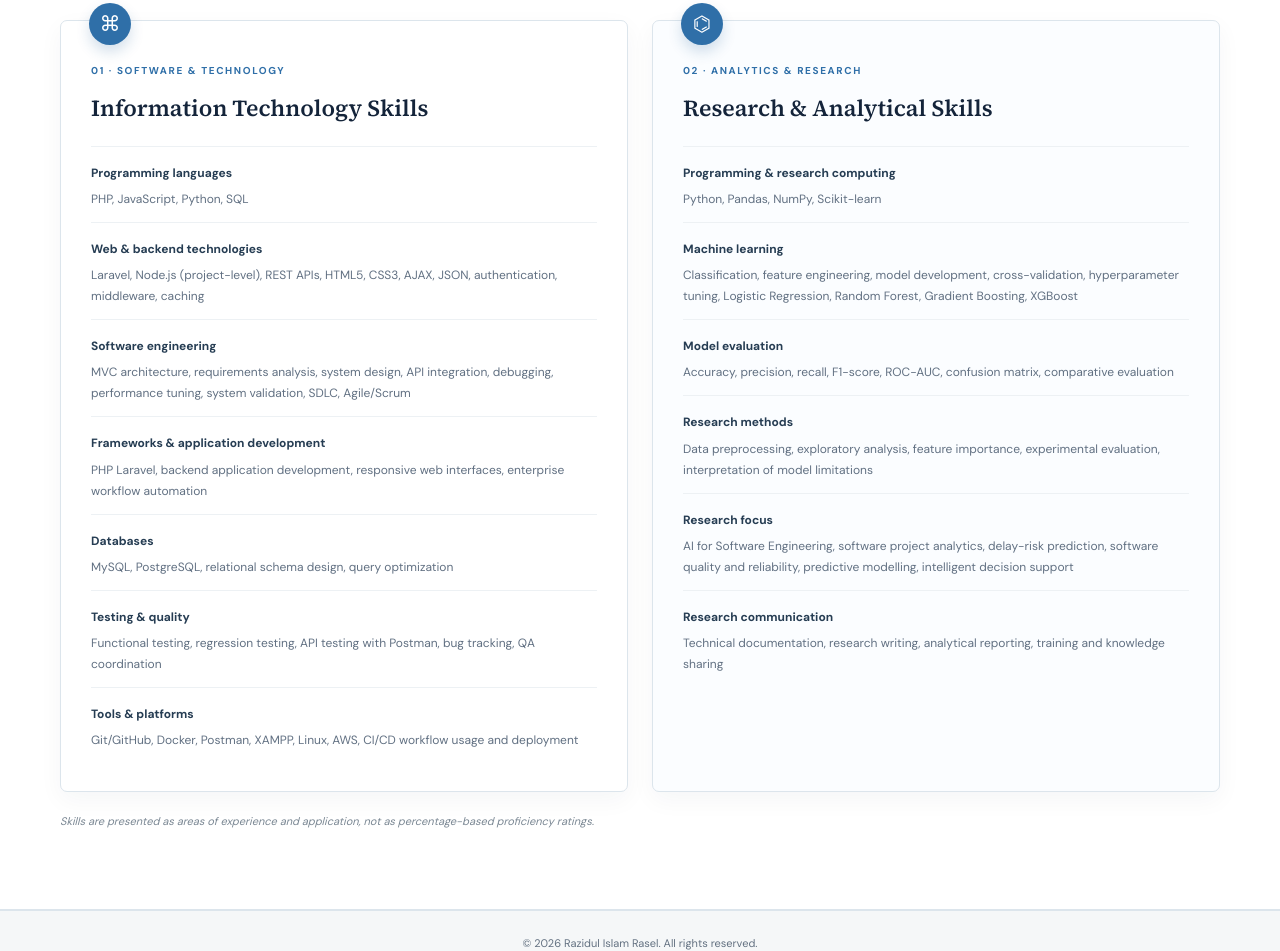
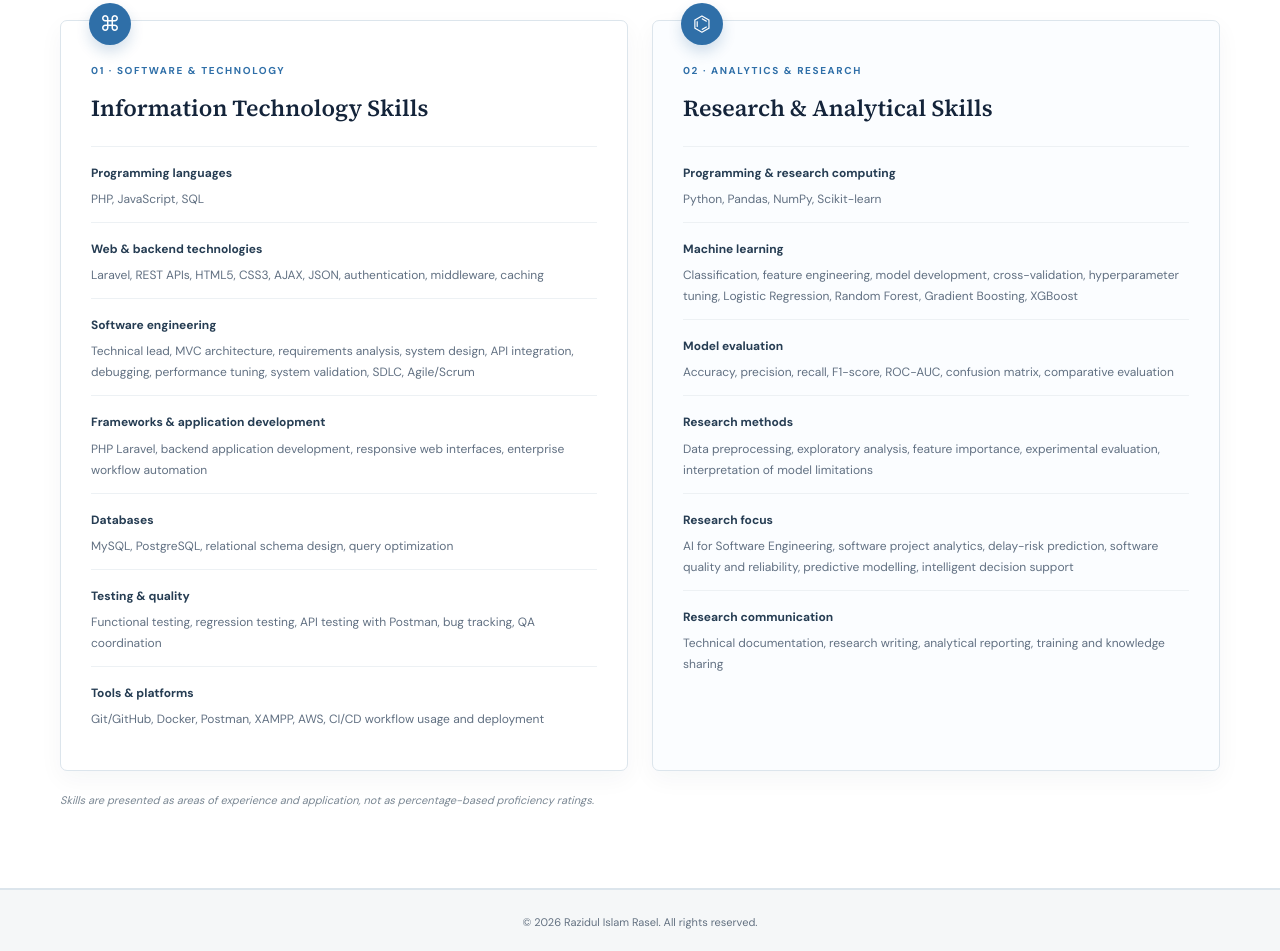
Before and after one commit to razidul-rasel/razidul-rasel.github.io, a plain HTML site: page skills.html in a window 1280 px wide. Shown: the part 408-1359 px from the top of the page. Drawn offline with Linux system fonts and the light colour scheme.

Commit message:
Update skills.html

```diff
--- a/skills.html
+++ b/skills.html
@@ -23,13 +23,13 @@
 <section class="section-block"><div class="container">
  <div class="skills-dual">
   <article class="skill-panel"><div class="panel-icon">⌘</div><p class="eyebrow">01 · SOFTWARE & TECHNOLOGY</p><h2>Information Technology Skills</h2>
-   <div class="skill-row"><strong>Programming languages</strong><p>PHP, JavaScript, Python, SQL</p></div>
-   <div class="skill-row"><strong>Web & backend technologies</strong><p>Laravel, Node.js (project-level), REST APIs, HTML5, CSS3, AJAX, JSON, authentication, middleware, caching</p></div>
-   <div class="skill-row"><strong>Software engineering</strong><p>MVC architecture, requirements analysis, system design, API integration, debugging, performance tuning, system validation, SDLC, Agile/Scrum</p></div>
+   <div class="skill-row"><strong>Programming languages</strong><p>PHP, JavaScript, SQL</p></div>
+   <div class="skill-row"><strong>Web & backend technologies</strong><p>Laravel, REST APIs, HTML5, CSS3, AJAX, JSON, authentication, middleware, caching</p></div>
+   <div class="skill-row"><strong>Software engineering</strong><p>Technical lead, MVC architecture, requirements analysis, system design, API integration, debugging, performance tuning, system validation, SDLC, Agile/Scrum</p></div>
    <div class="skill-row"><strong>Frameworks & application development</strong><p>PHP Laravel, backend application development, responsive web interfaces, enterprise workflow automation</p></div>
    <div class="skill-row"><strong>Databases</strong><p>MySQL, PostgreSQL, relational schema design, query optimization</p></div>
    <div class="skill-row"><strong>Testing & quality</strong><p>Functional testing, regression testing, API testing with Postman, bug tracking, QA coordination</p></div>
-   <div class="skill-row"><strong>Tools & platforms</strong><p>Git/GitHub, Docker, Postman, XAMPP, Linux, AWS, CI/CD workflow usage and deployment</p></div>
+   <div class="skill-row"><strong>Tools & platforms</strong><p>Git/GitHub, Docker, Postman, XAMPP, AWS, CI/CD workflow usage and deployment</p></div>
   </article>
   <article class="skill-panel research-panel"><div class="panel-icon">⌬</div><p class="eyebrow">02 · ANALYTICS & RESEARCH</p><h2>Research & Analytical Skills</h2>
    <div class="skill-row"><strong>Programming & research computing</strong><p>Python, Pandas, NumPy, Scikit-learn</p></div>
```
